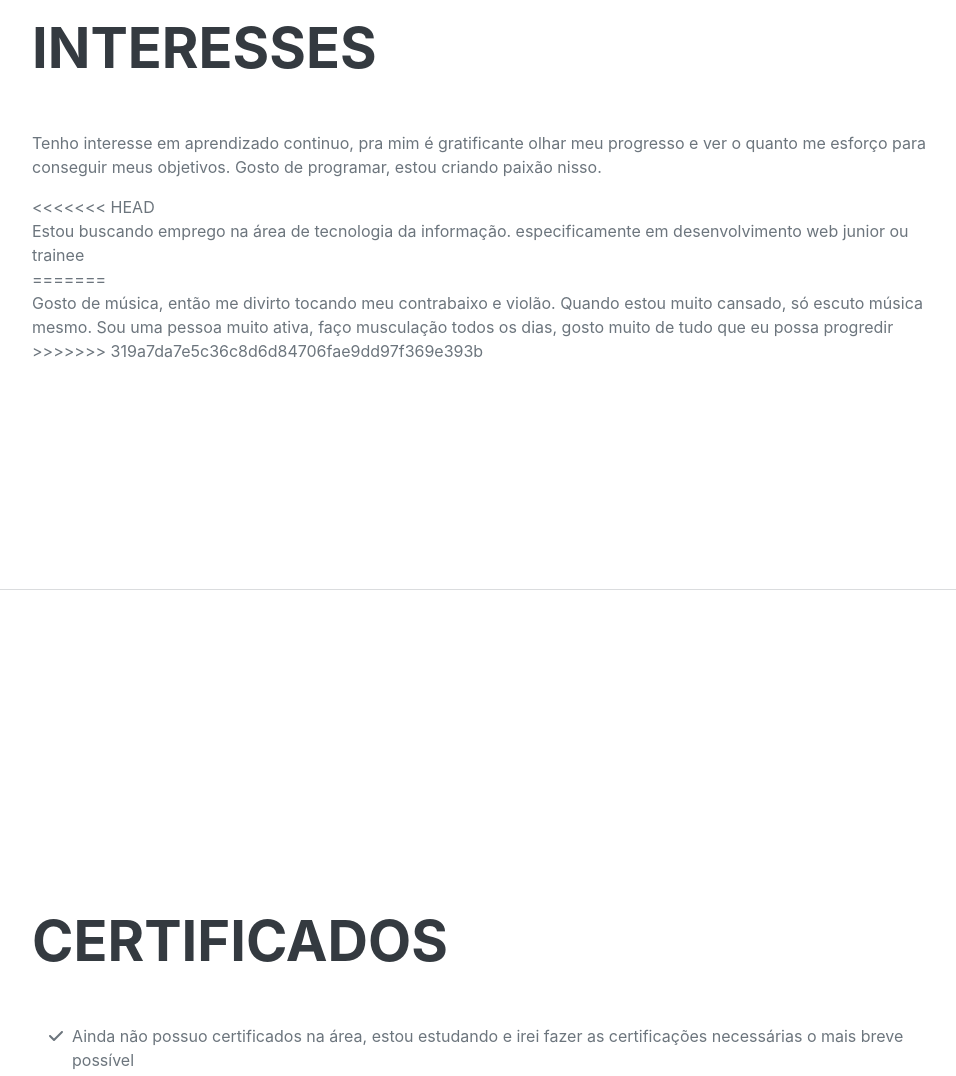
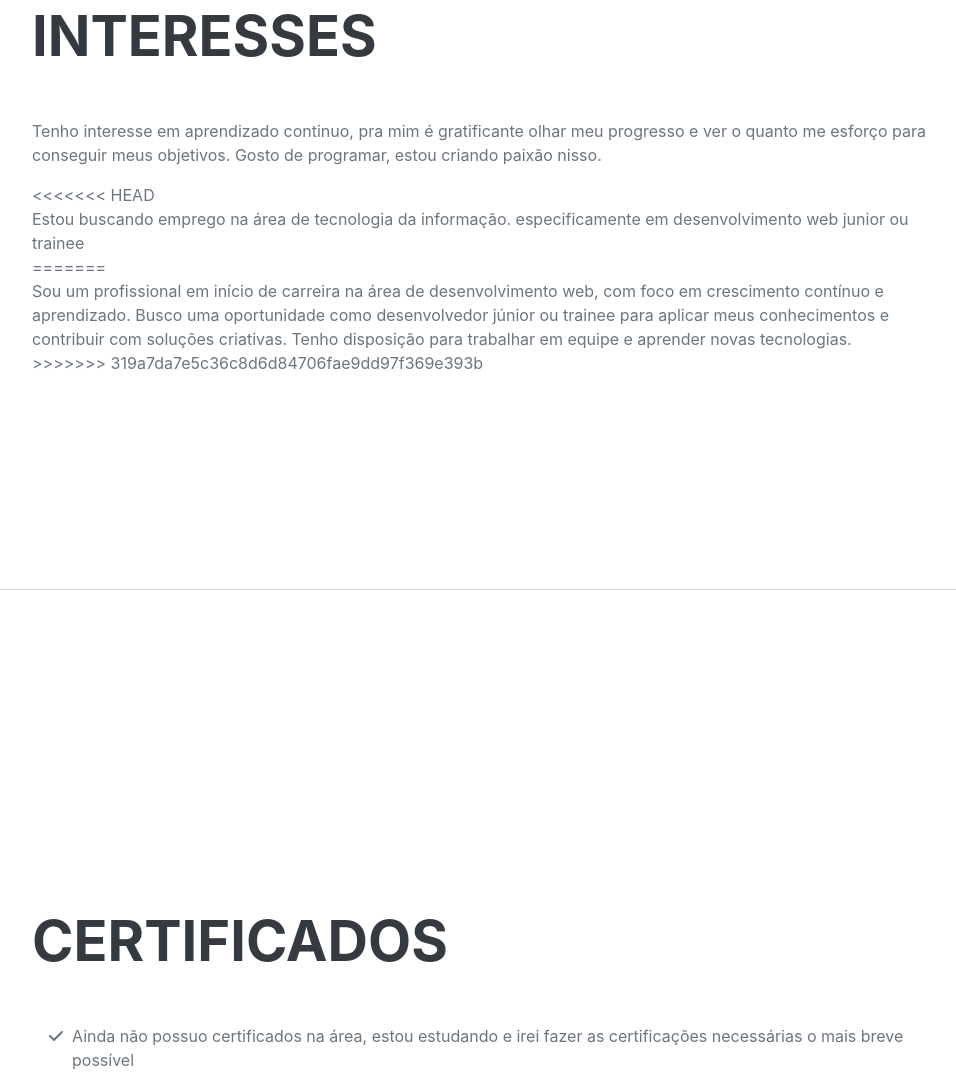
Before and after one commit to F1rmino/curriculobootstrap, a plain HTML site: page public/index.html in a window 1280 px wide. Shown: the part 3415-4491 px from the top of the page, without its empty margins (288-1244 px from the left). Drawn offline with nearby package versions, Linux system fonts and the light colour scheme; a web font is replaced by a local one.

Commit message:
Resolvendo conflitos

```diff
--- a/public/index.html
+++ b/public/index.html
@@ -186,7 +186,7 @@
 <<<<<<< HEAD
                     <p class="mb-0">Estou buscando emprego na área de tecnologia da informação. especificamente em desenvolvimento web junior ou trainee</p>
 =======
-                    <p class="mb-0">Gosto de música, então me divirto tocando meu contrabaixo e violão. Quando estou muito cansado, só escuto música mesmo. Sou uma pessoa muito ativa, faço musculação todos os dias, gosto muito de tudo que eu possa progredir</p>
+                    <p class="mb-0">Sou um profissional em início de carreira na área de desenvolvimento web, com foco em crescimento contínuo e aprendizado. Busco uma oportunidade como desenvolvedor júnior ou trainee para aplicar meus conhecimentos e contribuir com soluções criativas. Tenho disposição para trabalhar em equipe e aprender novas tecnologias.</p>
 >>>>>>> 319a7da7e5c36c8d6d84706fae9dd97f369e393b
                 </div>
             </section>
```
